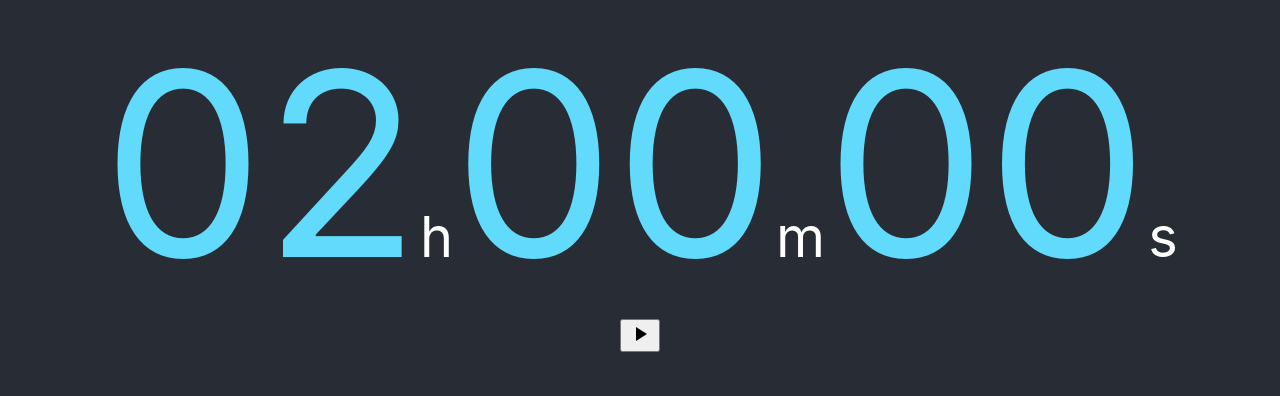
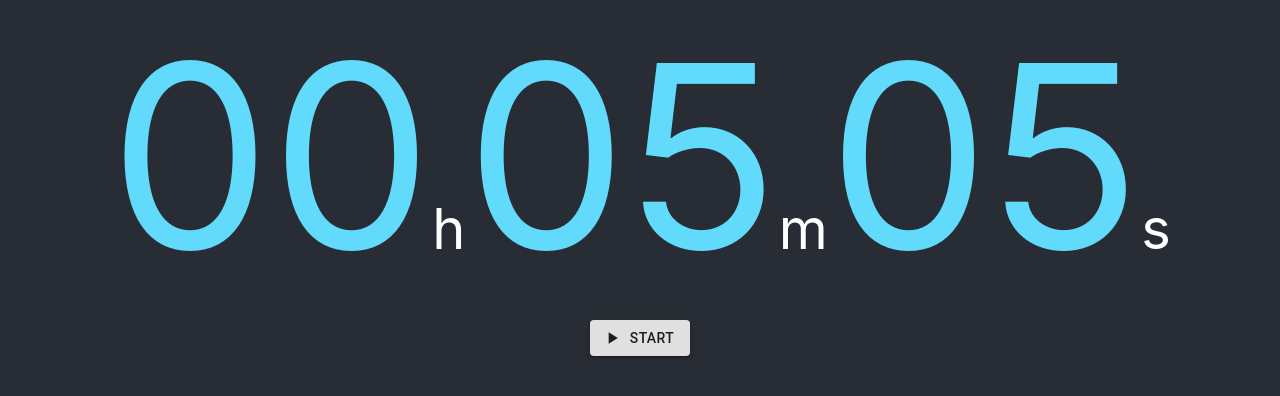
Before and after one commit to sachinboban/timer-app, a React (Create React App) app: page / in a window 1280 px wide. Shown: the part 220-616 px from the top of the page. Built offline with nearby package versions, Linux system fonts and the light colour scheme.

Commit message:
Change colors
Change some colors
(as referenced from bootstrap)

Signed-off-by: Sachin Boban <sachinbobank@gmail.com>

```diff
--- a/src/App.css
+++ b/src/App.css
@@ -31,17 +31,22 @@
 
 .timer-warn {
   font-size: calc(240px + 2vmin);
-  color: yellow;
+  color: #e0a800;
 }
 
 .timer-out {
   font-size: calc(240px + 2vmin);
-  color: red;
+  color: #c82333;
 }
 
 .handle {
   color: white;
   font-size: calc(40px + 2vmin);
+}
+
+.button {
+  float: left;
+  margin: 2px;
 }
 
 @keyframes App-logo-spin {
--- a/src/App.js
+++ b/src/App.js
@@ -2,11 +2,12 @@ import React from "react";
 import "./App.css";
 import Timer from "./Timer";
 import PlayArrowIcon from "@material-ui/icons/PlayArrow";
-import StopIcon from "@material-ui/icons/Stop";
+import RotateLeftIcon from "@material-ui/icons/RotateLeft";
+import Button from "@material-ui/core/Button";
 
-const defaultHrs = 2;
-const defaultMins = 0;
-const defaultSecs = 0;
+const defaultHrs = 0;
+const defaultMins = 5;
+const defaultSecs = 5;
 
 class App extends React.Component {
   constructor(props) {
@@ -74,9 +75,16 @@ class App extends React.Component {
               {this.getSecsLeft()}
               <span className="handle">s</span>
             </div>
-            <button onClick={this.startTimerApp}>
-              <PlayArrowIcon />
-            </button>
+            <div className="button">
+              <Button
+                variant="contained"
+                color="default"
+                onClick={this.startTimerApp}
+                startIcon={<PlayArrowIcon />}
+              >
+                Start
+              </Button>
+            </div>
           </header>
         </div>
       );
@@ -89,9 +97,16 @@ class App extends React.Component {
               mins={this.state.mins}
               secs={this.state.secs}
             />
-            <button onClick={this.stopTimerApp}>
-              <StopIcon />
-            </button>
+            <div className="button">
+              <Button
+                variant="contained"
+                color="default"
+                onClick={this.stopTimerApp}
+                startIcon={<RotateLeftIcon />}
+              >
+                Reset
+              </Button>
+            </div>
           </header>
         </div>
       );
```
